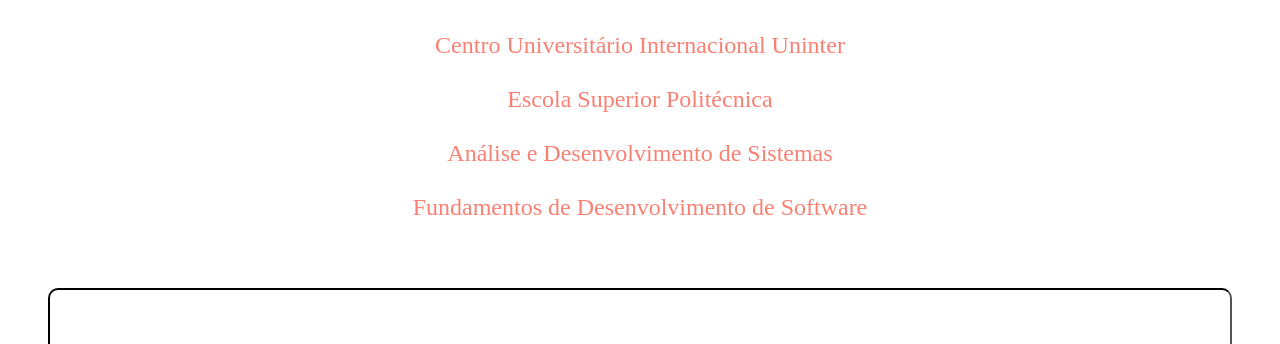
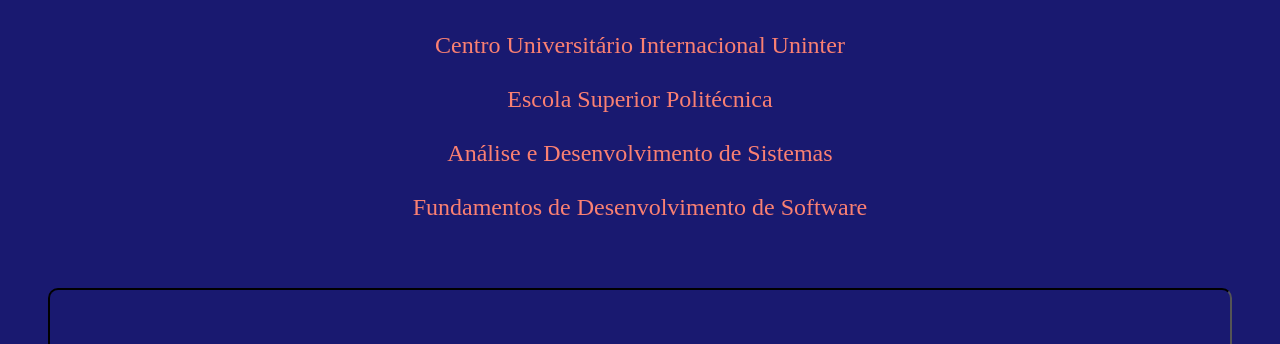
Before and after one commit to lukaex3/Trab-0.2, a plain HTML site: page index.html in a window 1280 px wide. Shown: the part 271-615 px from the top of the page. Drawn offline with Linux system fonts and the light colour scheme.

Commit message:
style.css

```diff
--- a/style.css
+++ b/style.css
@@ -1,5 +1,5 @@
 html{
- background-color: 3964139; /*royalblue4*/
+ background-color: midnightblue;
 }
 
 .logo {
```
